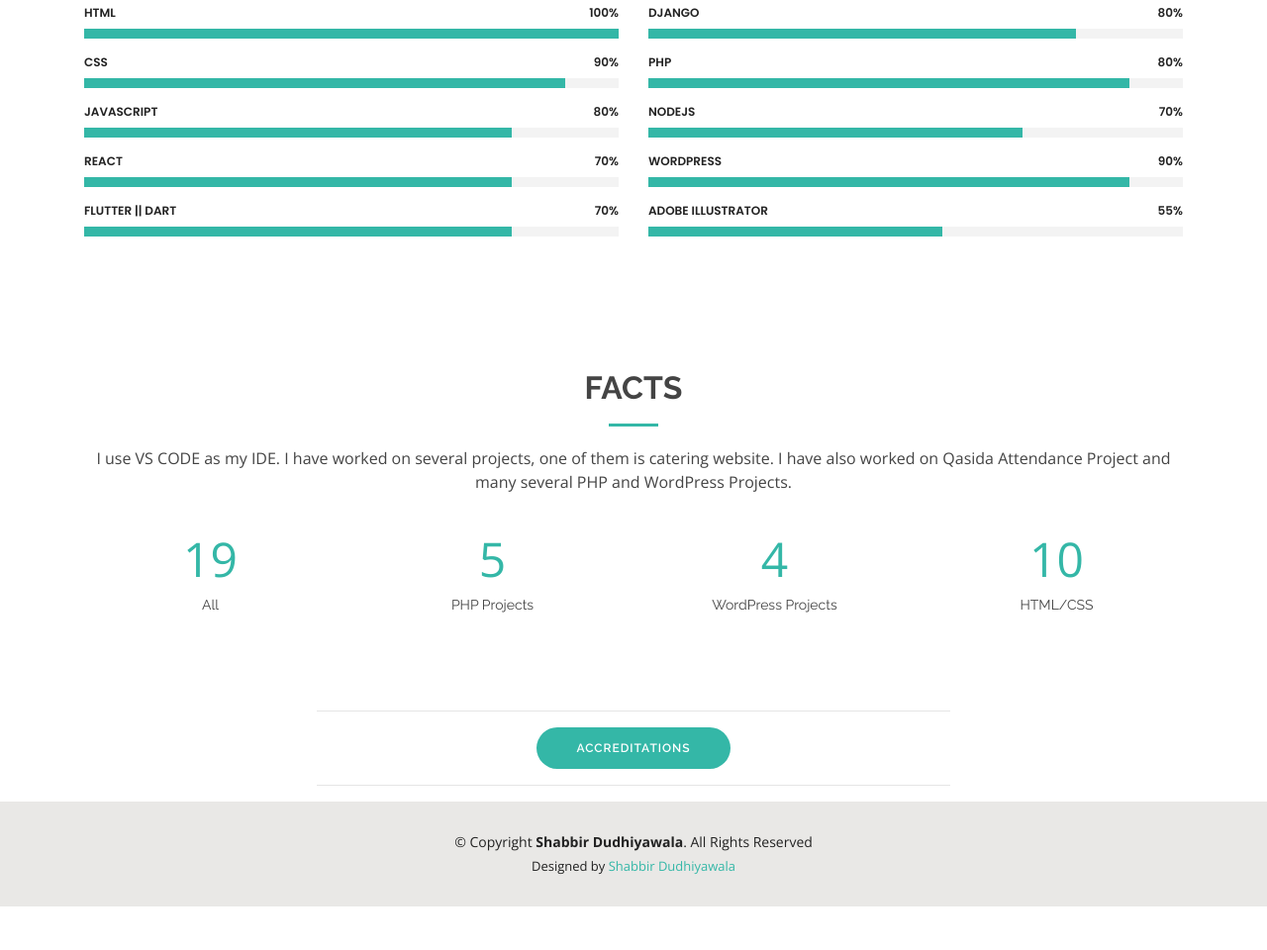
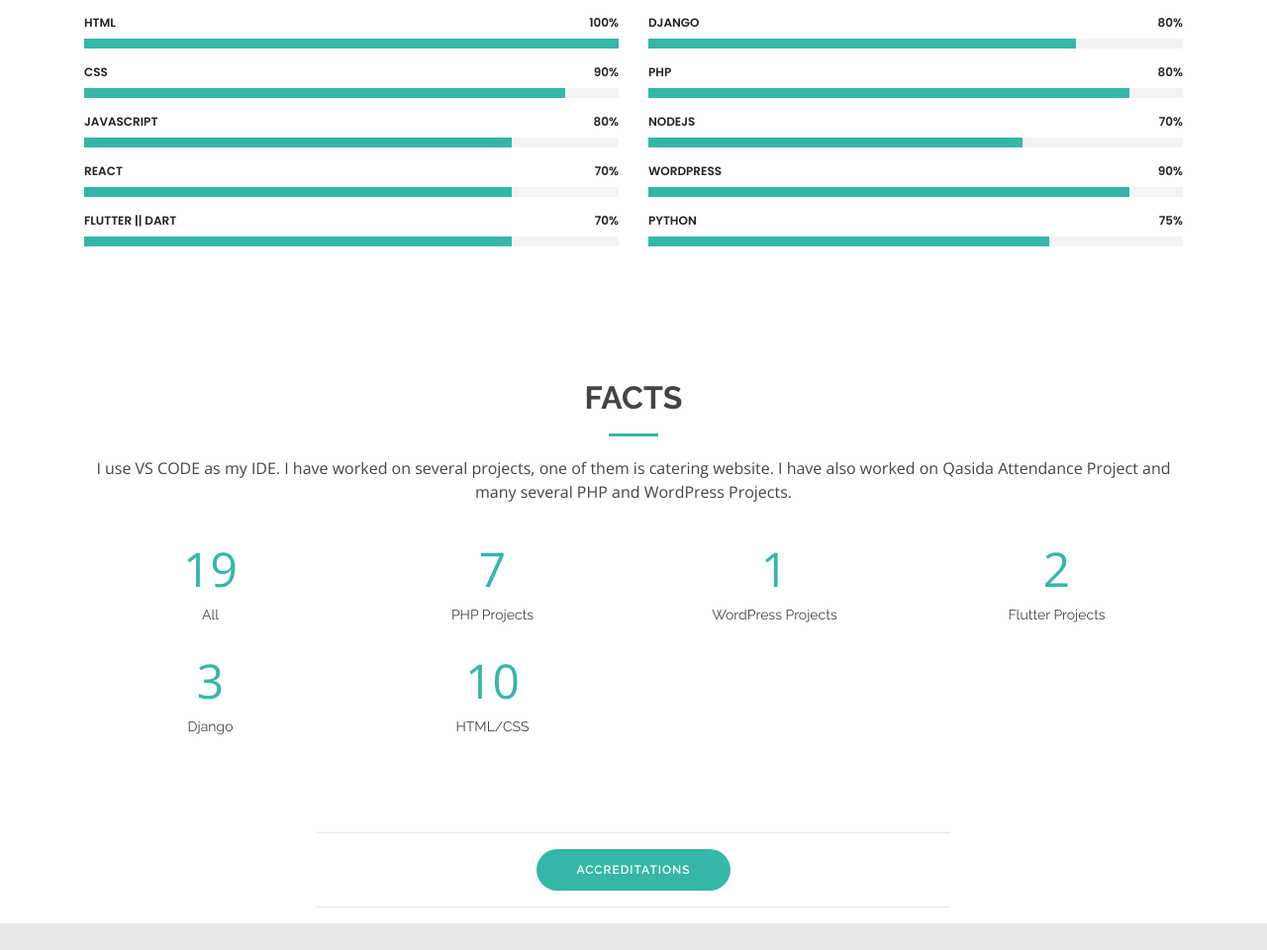
Before and after one commit to Shabbir-Dudhiyawala/Shabbir-Dudhiyawala.github.io, a plain HTML site: page about.html in a window 1280 px wide. Shown: the part 785-1745 px from the top of the page at 99% size. Before the commit the page ends 1701 px from the top, so only its background shows below. Drawn offline with nearby package versions, Linux system fonts and the light colour scheme.

Commit message:
Update about.html

```diff
--- a/about.html
+++ b/about.html
@@ -89,7 +89,8 @@
                     <div class="col-lg-8 pt-4 pt-lg-0 content">
                         <h3>Programmer &amp; Designer</h3>
                         <p class="">
-                            I have commonly developed my skills online. learning from different sources and Website.
+                            I am a Full Stack Web and Mobile application developer.
+                            I have commonly developed my skills online. learning from different sources and Websites.
                             <br>
                             I prefer to keep learning, continue challenging myself, and do interesting things that
                             matter. My abundant
@@ -208,9 +209,9 @@
                         </div>
 
                         <div class="progress">
-                            <span class="skill">Adobe Illustrator<i class="val">55%</i></span>
+                            <span class="skill">Python<i class="val">75%</i></span>
                             <div class="progress-bar-wrap">
-                                <div class="progress-bar" role="progressbar" aria-valuenow="55" aria-valuemin="0"
+                                <div class="progress-bar" role="progressbar" aria-valuenow="75" aria-valuemin="0"
                                     aria-valuemax="100">
                                 </div>
                             </div>
@@ -243,15 +244,23 @@
                     </div>
 
                     <div class="col-lg-3 col-6 text-center">
-                        <span data-toggle="counter-up">5</span>
+                        <span data-toggle="counter-up">7</span>
                         <p>PHP Projects</p>
                     </div>
 
                     <div class="col-lg-3 col-6 text-center">
-                        <span data-toggle="counter-up">4</span>
+                        <span data-toggle="counter-up">1</span>
                         <p>WordPress Projects</p>
                     </div>
+                    <div class="col-lg-3 col-6 text-center">
+                        <span data-toggle="counter-up">2</span>
+                        <p>Flutter Projects</p>
+                    </div>
 
+                    <div class="col-lg-3 col-6 text-center">
+                        <span data-toggle="counter-up">3</span>
+                        <p>Django</p>
+                    </div>
                     <div class="col-lg-3 col-6 text-center">
                         <span data-toggle="counter-up">10</span>
                         <p>HTML/CSS</p>
```
